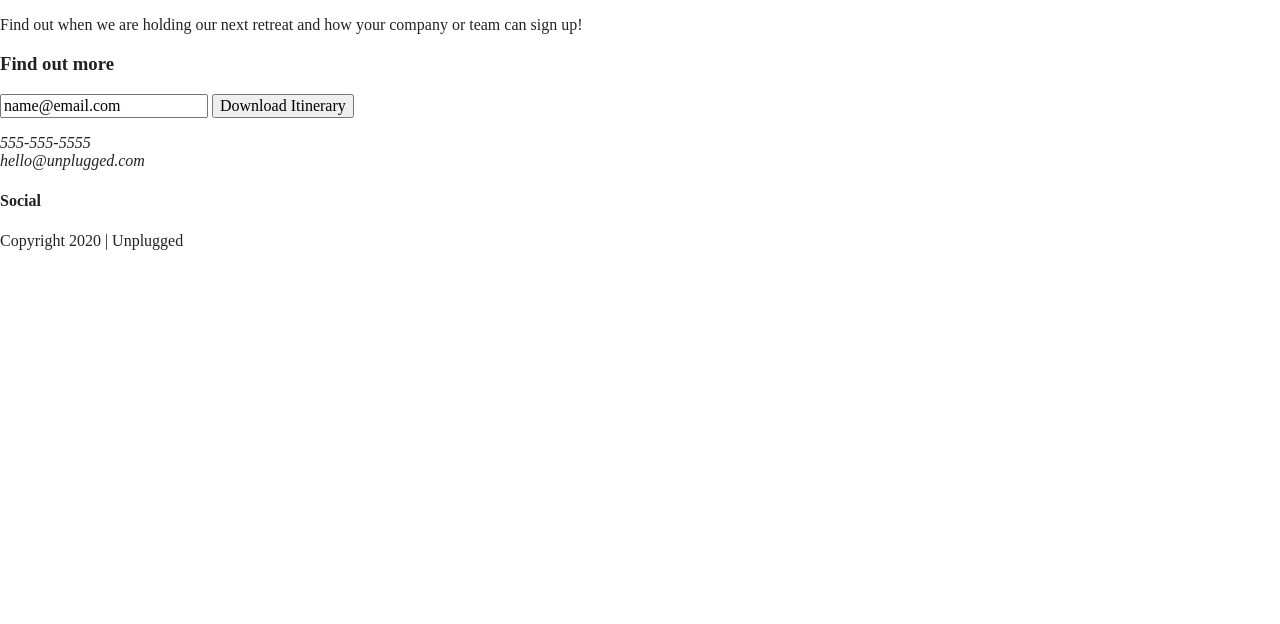
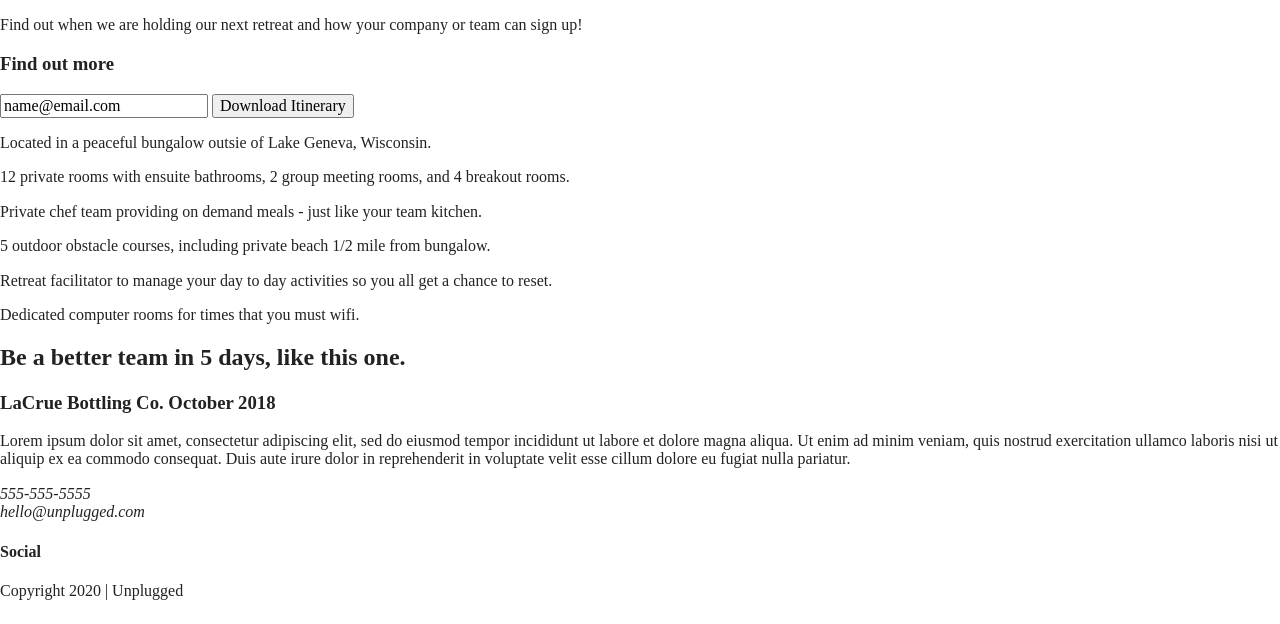
Before and after one commit to SilmaAG/206-unplugged, a website built with Parcel: page index.html in a window 1280 px wide. Shown: the part 176-800 px from the top of the page. Built offline with nearby package versions, Linux system fonts and the light colour scheme.

Commit message:
Updated index with more code

```diff
--- a/index.html
+++ b/index.html
@@ -61,6 +61,53 @@
     </div>
   </aside>
 
+  <section class="features">
+    <div class="content-wrapper">
+      <article>
+        <p class="fontawesome-icon"></p>
+        <p class="features-item-description">Located in a peaceful bungalow outsie of Lake Geneva, Wisconsin.</p>
+      </article>
+      <article>
+        <p class="fontawesome-icon"></p>
+        <p class="features-item-descritpion">12 private rooms with ensuite bathrooms, 2 group meeting rooms, and 4 breakout rooms.</p>
+      </article>
+      <article>
+        <p class="fontawesome-icon"></p>
+        <p class="features-item-description">Private chef team providing on demand meals - just like your team kitchen.</p>
+      </article>
+      <article>
+        <p class="fontawesome-icon"></p>
+        <p class="features-item-description">5 outdoor obstacle courses, including private beach 1/2 mile from bungalow.</p>
+      </article>
+      <article>
+        <p class="fontawesome-icon"></p>
+        <p class="features-item-description">Retreat facilitator to manage your day to day activities so you all get a chance to reset.</p>
+      </article>
+      <article>
+        <p class="fontawesome-icon"></p>
+        <p class="features-item-description">Dedicated computer rooms for times that you must wifi.</p>
+      </article>
+
+    </div>
+  </section>
+
+  <section class="reviews">
+    <div class="content-wrapper">
+      <h2>Be a better team in 5 days, like this one.</h2>
+      <article>
+        <div>
+          <h3>LaCrue Bottling Co. October 2018</h3>
+          <p>
+            Lorem ipsum dolor sit amet, consectetur adipiscing elit, sed do eiusmod tempor incididunt ut labore et
+            dolore magna aliqua. Ut enim ad minim veniam, quis nostrud exercitation ullamco laboris nisi ut aliquip
+            ex ea commodo consequat. Duis aute irure dolor in reprehenderit in voluptate velit esse cillum dolore eu
+            fugiat nulla pariatur.
+          </p>
+        </div>
+      </article>
+    </div>
+  </section>
+
 </main>
 
 <footer>
```
Also changed, not shown: 1 other file.
